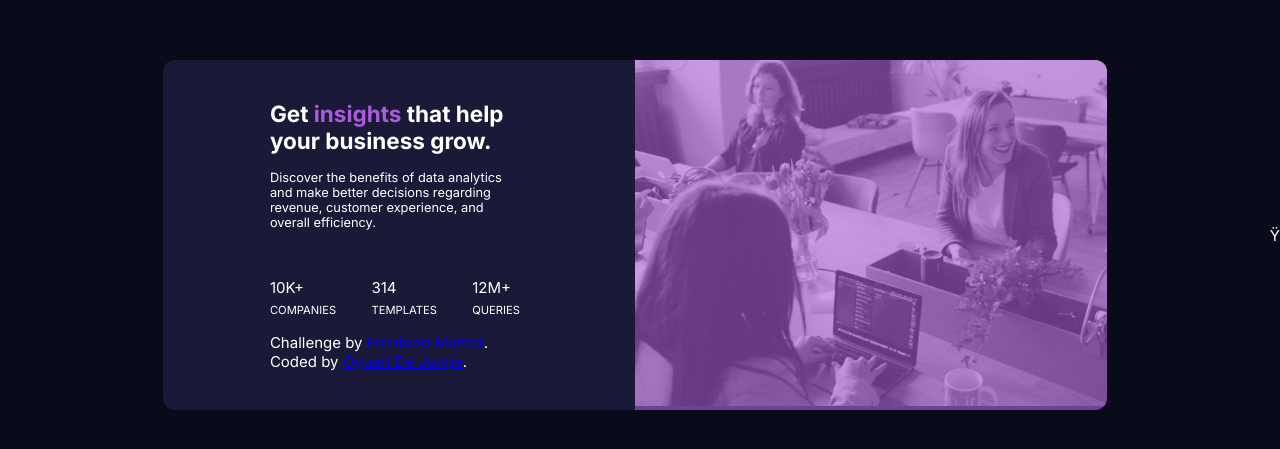
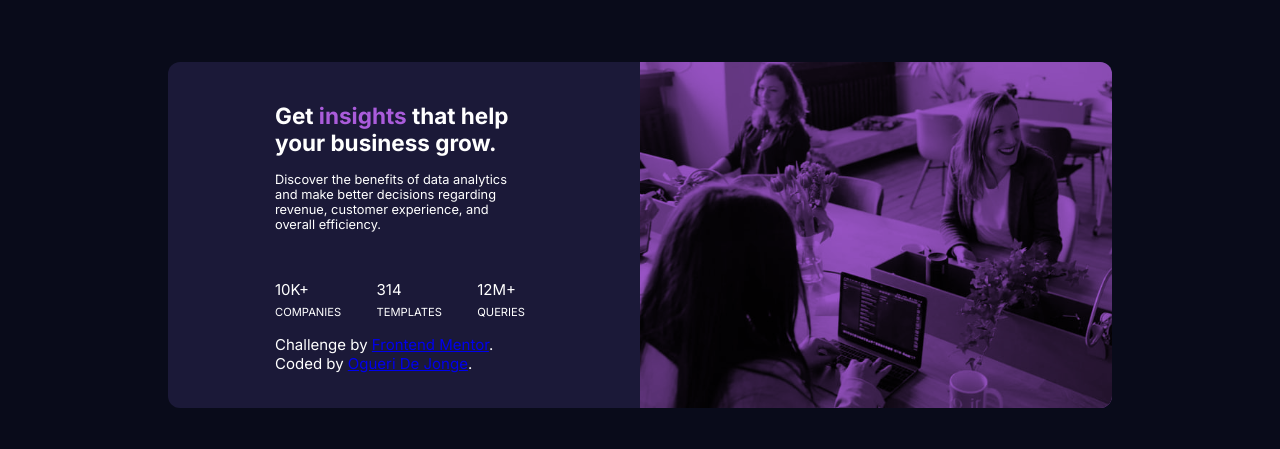
Before and after one commit to oguerid/stats-card, a plain HTML site: page index.html in a window 1280 px wide. Shown: the part 165-614 px from the top of the page. Drawn offline with Linux system fonts and the light colour scheme.

Commit message:
final version

```diff
--- a/index.html
+++ b/index.html
@@ -22,8 +22,8 @@
   </head>
   <body>
     <main class="container">
-      <section class="card__img">
-        <img src="./images/image-header-mobile.jpg" alt="" />
+      <section class="card__img-box">
+        <img src="./images/image-header-mobile.jpg" alt="" class="card__img"/>
       </section>
 
       <section class="card__info">
@@ -61,4 +61,3 @@
     </main>
   </body>
 </html>
-Ÿ
--- a/style.css
+++ b/style.css
@@ -26,12 +26,15 @@ body {
   border-radius: 12px;
   overflow: hidden;
 }
-.card__img {
+.card__img-box {
   margin-bottom: 2rem;
   position: relative;
+  background-color: hsla(277, 64%, 61%, 0.9);
+}
+/* this can be done with positioning but i have changed my mind and now i have used color in the *card__img-box as a background-color and used mix-mode within the image(*card__img) which allow you to overlay easily  */
 
-}
-.card__img::after {
+
+/* .card__img-box::after {
     content: '';
   position: absolute;
   width: 100%;
@@ -39,6 +42,14 @@ body {
   top: 0;
   left: 0;
   background-color: hsla(277, 64%, 61%, 0.6);
+} */
+
+
+.card__img{
+  height: 100%;
+  width: 100%;
+  display: block;
+  mix-blend-mode: multiply;
 }
 
 .card__info{
@@ -75,7 +86,7 @@ margin-bottom: 3rem;
 
 
     }
-    .card__img{
+    .card__img-box{
         height: 100%;
         order:2;
         width: 50%;
```
